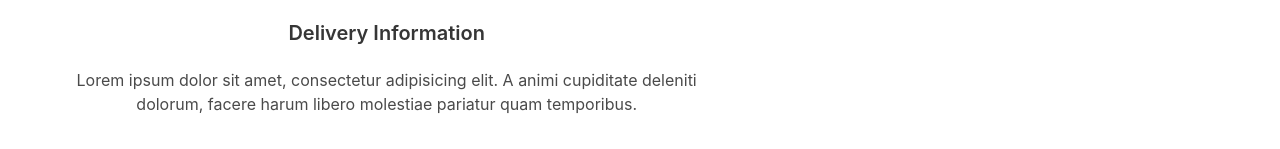
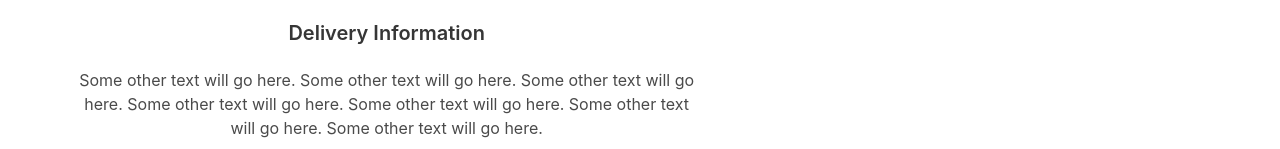
Before and after one commit to DanielCIstrate/ToyStorey, a React (Create React App) app in the folder react-app/: page / in a window 1280 px wide. Shown: the part 692-841 px from the top of the page. Before the commit the page ends 820 px from the top, so only its background shows below. Built offline with nearby package versions, Linux system fonts and the light colour scheme.

Commit message:
ADD test link for new image source

```diff
--- a/react-app/src/Components/DeliveryDetails.jsx
+++ b/react-app/src/Components/DeliveryDetails.jsx
@@ -1,4 +1,5 @@
 import {useState} from "react";
+import MessageBox from "./MessageBox";
 
 const DeliveryDetails = () => {
     const [activeTab,setActiveTab] = useState(0);
@@ -18,12 +19,12 @@ const DeliveryDetails = () => {
                     <div className="column is-7-tablet">
                         <div className="tabs is-boxed">
                             <ul>
-                                <li onClick={() => handleClickActiveTab(0)} className={activeTab == 0 ? activeProperty : "" } >
+                                <li onClick={() => handleClickActiveTab(0)} className={activeTab === 0 ? activeProperty : "" } >
                                     <a>
                                       Product Details
                                     </a>
                                 </li>
-                                <li onClick={() => handleClickActiveTab(1)} className={activeTab == 1 ? activeProperty : "" }>
+                                <li onClick={() => handleClickActiveTab(1)} className={activeTab === 1 ? activeProperty : "" }>
                                     <a>
                                         Delivery Details
                                     </a>
@@ -37,12 +38,12 @@ const DeliveryDetails = () => {
                             </div>
                             <div id="delivery-information" className={activeTab == 1 ? hiddenProperty : ""}>
                                 <h3 className="is-size-5 title">Delivery Information</h3>
-                                <p>Lorem ipsum dolor sit amet, consectetur adipisicing elit. A animi cupiditate deleniti dolorum, facere harum libero molestiae pariatur quam temporibus.</p>
+                                <p>Some other text will go here. Some other text will go here. Some other text will go here. Some other text will go here. Some other text will go here. Some other text will go here. Some other text will go here.</p>
                             </div>
                         </div>
                     </div>
                     <div className="column is-5-tablet">
-
+                        <MessageBox/>
                     </div>
 
                 </div>
```
